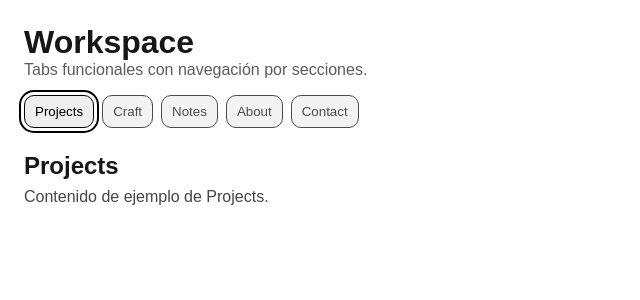
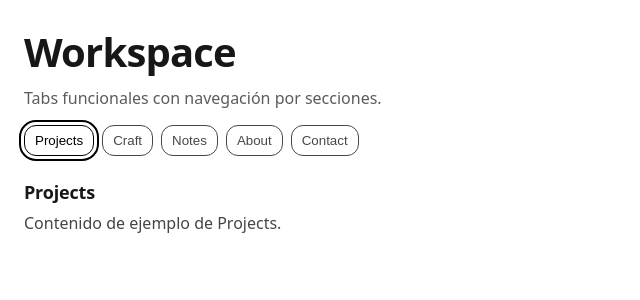
Before and after one commit to pablocampelo/pablocampelo.me, a Next.js app: page / in a window 1280 px wide. Shown: the top 300 px of the page, without its empty margins (0-640 px from the left). Built offline with nearby package versions, Linux system fonts and the light colour scheme.

Commit message:
chore(styles): move threshold inline styles to css module

```diff
--- a/src/app/globals.css
+++ b/src/app/globals.css
@@ -1,12 +1,29 @@
 :root {
-  --background: #ffffff;
-  --foreground: #171717;
+  /* Colors */
+  --bg: #ffffff;
+  --fg: #171717;
+  --muted: rgba(23, 23, 23, 0.7);
+  --border: rgba(23, 23, 23, 0.16);
+
+  /* Layout */
+  --radius: 16px;
+  --space-1: 8px;
+  --space-2: 12px;
+  --space-3: 16px;
+  --space-4: 24px;
+
+  /* Type */
+  --font-sans:
+    ui-sans-serif, system-ui, -apple-system, Segoe UI, Roboto, Arial, 'Noto Sans',
+    'Liberation Sans', sans-serif;
 }
 
 @media (prefers-color-scheme: dark) {
   :root {
-    --background: #0a0a0a;
-    --foreground: #ededed;
+    --bg: #0a0a0a;
+    --fg: #ededed;
+    --muted: rgba(237, 237, 237, 0.72);
+    --border: rgba(237, 237, 237, 0.16);
   }
 }
 
@@ -17,24 +34,36 @@ body {
 }
 
 body {
-  color: var(--foreground);
-  background: var(--background);
-  font-family: Arial, Helvetica, sans-serif;
+  color: var(--fg);
+  background: var(--bg);
+  font-family: var(--font-sans);
   -webkit-font-smoothing: antialiased;
   -moz-osx-font-smoothing: grayscale;
 }
 
+/* Reset */
 * {
   box-sizing: border-box;
   padding: 0;
   margin: 0;
 }
 
+/* Links */
 a {
   color: inherit;
   text-decoration: none;
 }
 
+/* Media defaults */
+img,
+svg,
+video,
+canvas {
+  display: block;
+  max-width: 100%;
+}
+
+/* A11y */
 :focus-visible {
   outline: 2px solid currentColor;
   outline-offset: 3px;
--- a/src/components/Threshold.tsx
+++ b/src/components/Threshold.tsx
@@ -23,11 +23,9 @@ export default function Threshold() {
 
   const enter = () => {
     setEntered(true);
-    // Cuando entras, queremos empezar arriba del workspace (evita quedarte “abajo” por el track).
     requestAnimationFrame(() => window.scrollTo({ top: 0 }));
   };
 
-  // Teclado: solo mientras estás en Cover
   useEffect(() => {
     if (entered) return;
 
@@ -46,7 +44,6 @@ export default function Threshold() {
     return () => window.removeEventListener('keydown', onKeyDown);
   }, [entered]);
 
-  // Scroll → progreso (0..100) → CSS var --p. Al llegar a 100: commit.
   useEffect(() => {
     if (entered || reducedMotion) return;
 
@@ -91,7 +88,6 @@ export default function Threshold() {
     };
   }, [entered, reducedMotion]);
 
-  // Al entrar, foco al primer tab del Workspace
   useEffect(() => {
     if (!entered) return;
     requestAnimationFrame(() => {
@@ -99,14 +95,13 @@ export default function Threshold() {
     });
   }, [entered]);
 
-  // Si reduced motion está activo, evitamos el umbral por scroll.
   if (reducedMotion) {
     if (!entered) {
       return (
-        <main style={{ minHeight: '100vh', display: 'grid', placeItems: 'center', padding: 24 }}>
-          <div style={{ maxWidth: 520 }}>
-            <h1 style={{ fontSize: 40, margin: 0 }}>Cover</h1>
-            <p style={{ opacity: 0.7 }}>Acceso por botón o teclado.</p>
+        <main className={styles.rmMain}>
+          <div className={styles.rmContainer}>
+            <h1 className={styles.coverTitle}>Cover</h1>
+            <p className={styles.coverText}>Acceso por botón o teclado.</p>
             <button type="button" onClick={enter}>
               Enter workspace
             </button>
@@ -117,19 +112,16 @@ export default function Threshold() {
     return <Workspace />;
   }
 
-  // Commit: una vez dentro, mostramos el Workspace real.
   if (entered) return <Workspace />;
 
-  // Intro con scroll “natural”: track alto + stage sticky que anima por --p.
   return (
     <div ref={trackRef} className={styles.track}>
       <div ref={stageRef} className={styles.stage}>
-        {/* Cover */}
         <div className={`${styles.layer} ${styles.coverLayer}`}>
           <div className={`${styles.card} ${styles.coverCard}`}>
-            <div style={{ textAlign: 'left', width: 'min(680px, 88vw)' }}>
-              <h1 style={{ fontSize: 40, margin: 0 }}>Cover</h1>
-              <p style={{ opacity: 0.7 }}>Intro editorial (v1). Acceso por botón o teclado.</p>
+            <div className={styles.coverInner}>
+              <h1 className={styles.coverTitle}>Cover</h1>
+              <p className={styles.coverText}>Intro editorial (v1). Acceso por botón o teclado.</p>
 
               <button type="button" onClick={enter}>
                 Enter workspace
@@ -140,14 +132,11 @@ export default function Threshold() {
           </div>
         </div>
 
-        {/* Workspace preview (visual, no interactivo) */}
         <div className={styles.layer} aria-hidden="true">
           <div className={`${styles.card} ${styles.previewCard}`}>
             <div className={styles.previewInner}>
-              <h2 style={{ margin: 0 }}>Workspace</h2>
-              <p style={{ marginTop: 8, marginBottom: 0 }}>
-                Vista previa del sistema. Al final del scroll entras al workspace real.
-              </p>
+              <h2 className={styles.previewTitle}>Workspace</h2>
+              <p className={styles.previewText}>Navegación por secciones y contenido de ejemplo.</p>
             </div>
           </div>
         </div>
--- a/src/components/Workspace.tsx
+++ b/src/components/Workspace.tsx
@@ -2,6 +2,7 @@
 
 import { useState } from 'react';
 import type React from 'react';
+import styles from './workspace.module.css';
 
 const TABS = [
   { id: 'projects', label: 'Projects' },
@@ -56,7 +57,6 @@ export default function Workspace() {
         moveTo(TABS.length - 1);
         break;
 
-      // Opcional (pero correcto): Enter/Space activan el tab actual
       case 'Enter':
       case ' ':
         e.preventDefault();
@@ -69,15 +69,11 @@ export default function Workspace() {
   };
 
   return (
-    <main style={{ minHeight: '100vh', padding: 24 }}>
-      <h1 style={{ margin: 0 }}>Workspace</h1>
-      <p style={{ opacity: 0.7 }}>Tabs funcionales con navegación por secciones.</p>
+    <main className={styles.workspace}>
+      <h1 className={styles.title}>Workspace</h1>
+      <p className={styles.subtitle}>Tabs funcionales con navegación por secciones.</p>
 
-      <nav
-        role="tablist"
-        aria-label="Workspace sections"
-        style={{ display: 'flex', gap: 8, marginTop: 16, flexWrap: 'wrap' }}
-      >
+      <nav role="tablist" aria-label="Workspace sections" className={styles.tablist}>
         {TABS.map((tab) => {
           const selected = tab.id === active;
           const tabId = `tab-${tab.id}`;
@@ -95,12 +91,7 @@ export default function Workspace() {
               onClick={() => activateTab(tab.id)}
               onFocus={() => setActive(tab.id)}
               onKeyDown={(e) => onTabKeyDown(e, tab.id)}
-              style={{
-                padding: '8px 10px',
-                borderRadius: 10,
-                border: '1px solid currentColor',
-                opacity: selected ? 1 : 0.7,
-              }}
+              className={styles.tab}
             >
               {tab.label}
             </button>
@@ -120,10 +111,10 @@ export default function Workspace() {
             id={panelId}
             aria-labelledby={tabId}
             hidden={!selected}
-            style={{ marginTop: 16, paddingTop: 8 }}
+            className={styles.panel}
           >
-            <h2 style={{ margin: '0 0 8px 0' }}>{tab.label}</h2>
-            <p style={{ margin: 0, opacity: 0.8 }}>Contenido de ejemplo de {tab.label}.</p>
+            <h2 className={styles.panelTitle}>{tab.label}</h2>
+            <p className={styles.panelText}>Contenido de ejemplo de {tab.label}.</p>
           </section>
         );
       })}
--- a/src/components/threshold.module.css
+++ b/src/components/threshold.module.css
@@ -71,3 +71,43 @@
   opacity: 0.6;
   font-size: 14px;
 }
+
+/* Reduced motion (cover simple) */
+.rmMain {
+  min-height: 100vh;
+  display: grid;
+  place-items: center;
+  padding: 24px;
+}
+
+.rmContainer {
+  max-width: 520px;
+}
+
+.coverTitle {
+  font-size: clamp(28px, 3.2vw, 40px);
+  margin: 0;
+  letter-spacing: -0.02em;
+}
+
+.coverText {
+  opacity: 0.7;
+  margin-top: 8px;
+  max-width: 68ch;
+}
+
+/* Shared inner blocks */
+.coverInner {
+  text-align: left;
+  width: min(680px, 88vw);
+}
+
+.previewTitle {
+  margin: 0;
+}
+
+.previewText {
+  margin-top: 8px;
+  margin-bottom: 0;
+  opacity: 0.8;
+}
--- /dev/null
+++ b/src/components/workspace.module.css
@@ -0,0 +1,58 @@
+.workspace {
+  min-height: 100vh;
+  padding: 24px;
+}
+
+.title {
+  margin: 0;
+  font-size: clamp(28px, 3.2vw, 40px);
+  letter-spacing: -0.02em;
+}
+
+.subtitle {
+  margin-top: 8px;
+  opacity: 0.7;
+  max-width: 68ch;
+}
+
+.tablist {
+  display: flex;
+  gap: 8px;
+  margin-top: 16px;
+  flex-wrap: wrap;
+}
+
+.tab {
+  padding: 8px 10px;
+  border-radius: 12px;
+  border: 1px solid currentColor;
+  background: transparent;
+  cursor: pointer;
+  opacity: 0.72;
+  line-height: 1;
+}
+
+.tab:hover {
+  opacity: 1;
+}
+
+.tab[aria-selected='true'] {
+  opacity: 1;
+}
+
+.panel {
+  margin-top: 16px;
+  padding-top: 8px;
+  max-width: 72ch;
+}
+
+.panelTitle {
+  margin: 0 0 8px 0;
+  font-size: 18px;
+  letter-spacing: -0.01em;
+}
+
+.panelText {
+  margin: 0;
+  opacity: 0.8;
+}
```
